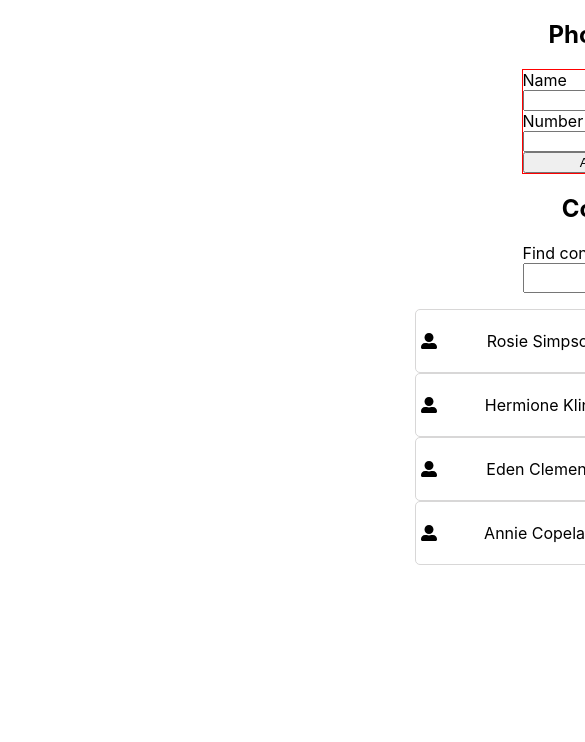
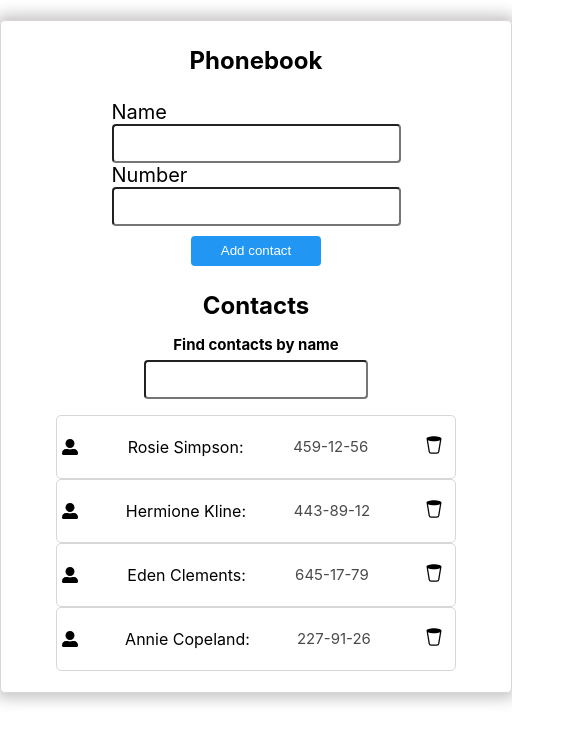
Before and after one commit to bobr1k92/goit-react-hw-02-phonebook, a React (Create React App) app: page / in a window 390 px wide. Shown: the top 742 px of the page, 585 px wide, since content can reach past the window. Built offline with nearby package versions, Linux system fonts and the light colour scheme.

Commit message:
phonebook styles

```diff
--- a/src/components/Form/Form.jsx
+++ b/src/components/Form/Form.jsx
@@ -42,8 +42,8 @@ class Form extends Component {
     render(){
         return (
         <form className={css.form} onSubmit={this.handleSubmit}>
-            <label htmlFor="">Name
-            <input
+            <label className={css.formlabel} htmlFor="">Name
+            <input className={css.formInput}
       type="text"
       name="name"
       value={this.state.name}
@@ -54,9 +54,9 @@ class Form extends Component {
     />
             </label>
 
-            <label htmlFor="">
+            <label className={css.formlabel} htmlFor="">
             Number
-              <input
+              <input className={css.formInput}
       type="tel"
       name="number"
       value={this.state.number}
@@ -66,7 +66,7 @@ class Form extends Component {
       onChange={this.handleChange}
     />
           </label>
-            <button type="submit">Add contact</button>
+            <button className={css.formBtn}type="submit">Add contact</button>
           </form>
           );
 
--- a/src/components/Form/form.module.css
+++ b/src/components/Form/form.module.css
@@ -1,5 +1,49 @@
 .form {
     display: flex;
+    align-items: center;
     flex-direction: column;
-    border: 1px solid red;
-};
+    border-radius: 5px;
+    padding: 5px 5px
+}
+
+.formlabel {
+    display: block;
+    font-size: 20px;
+
+}
+
+.formInput {
+    display: block;
+    font-size: 20px;
+    height: 15px;
+    border-radius: 4px;
+    padding: 10px 10px;
+}
+
+.formBtn {
+        display: flex;
+        justify-content: center;
+        align-items: center;
+        width: 130px;
+        height: 30px;
+        margin-top: 10px;
+        color: #fff;
+        text-align: center;
+        cursor: pointer;
+        background-color: #2196f3;
+        border-radius: 4px;
+        border: none;
+        transition-property: color, scale,background-color, box-shadow, border-radius;
+        transition-duration: 250ms;
+        transition-timing-function: cubic-bezier(0.4, 0, 0.2, 1);
+
+}
+
+.formBtn:active,
+:focus {
+  color: #757575;
+  background-color: #f8f1f1;
+  border-radius: 4px;
+  scale: 1.03;
+
+}
--- a/src/components/GlobalContainer/container.module.css
+++ b/src/components/GlobalContainer/container.module.css
@@ -1,11 +1,17 @@
 .container {
     padding-left: 15px;
     padding-right: 15px;
+    margin-top: 20px;
+    margin-bottom: 20px;
     margin-left: auto;
     margin-right: auto;
-    width: 1200px;
+    width: 500px;
     display: flex;
     flex-direction: column;
     align-items: center;
+    border: 1px solid rgb(216, 215, 215);
+    border-radius: 5px;
+    padding: 5px 5px;
+    box-shadow: 0px 0px 15px 5px rgb(197, 193, 193);
 
 };
--- a/src/components/SearchContact/SearchContact.jsx
+++ b/src/components/SearchContact/SearchContact.jsx
@@ -3,13 +3,12 @@ import css from './searchContact.module.css';
 
 const SearchContact = ({value, onSearch}) => (
 <div className={css.searchContainer}>
-    <label className={css.searchTitle} htmlFor="">Find contacts by name
+    <label className={css.searchLabel} htmlFor="">Find contacts by name</label>
     <input
     className={css.searchInput}
     type="text" value={value}
     name="search"
     onChange={onSearch}/>
-    </label>
 
 
 </div>
--- a/src/components/SearchContact/searchContact.module.css
+++ b/src/components/SearchContact/searchContact.module.css
@@ -3,11 +3,20 @@
     flex-direction: column;
 }; */
 
-label, input {
+.searchLabel {
     display:block;
+    text-align: center;
+    padding-bottom: 10px;
+    font-weight: 700;
+    font-size: 15px;
+    line-height: 10px;
 }
 
-
 .searchInput {
-    padding-bottom: 10px;
+    display:block;
+    width: 200px;
+    font-size: 20px;
+    height: 15px;
+    border-radius: 4px;
+    padding: 10px 10px;
 }
```
